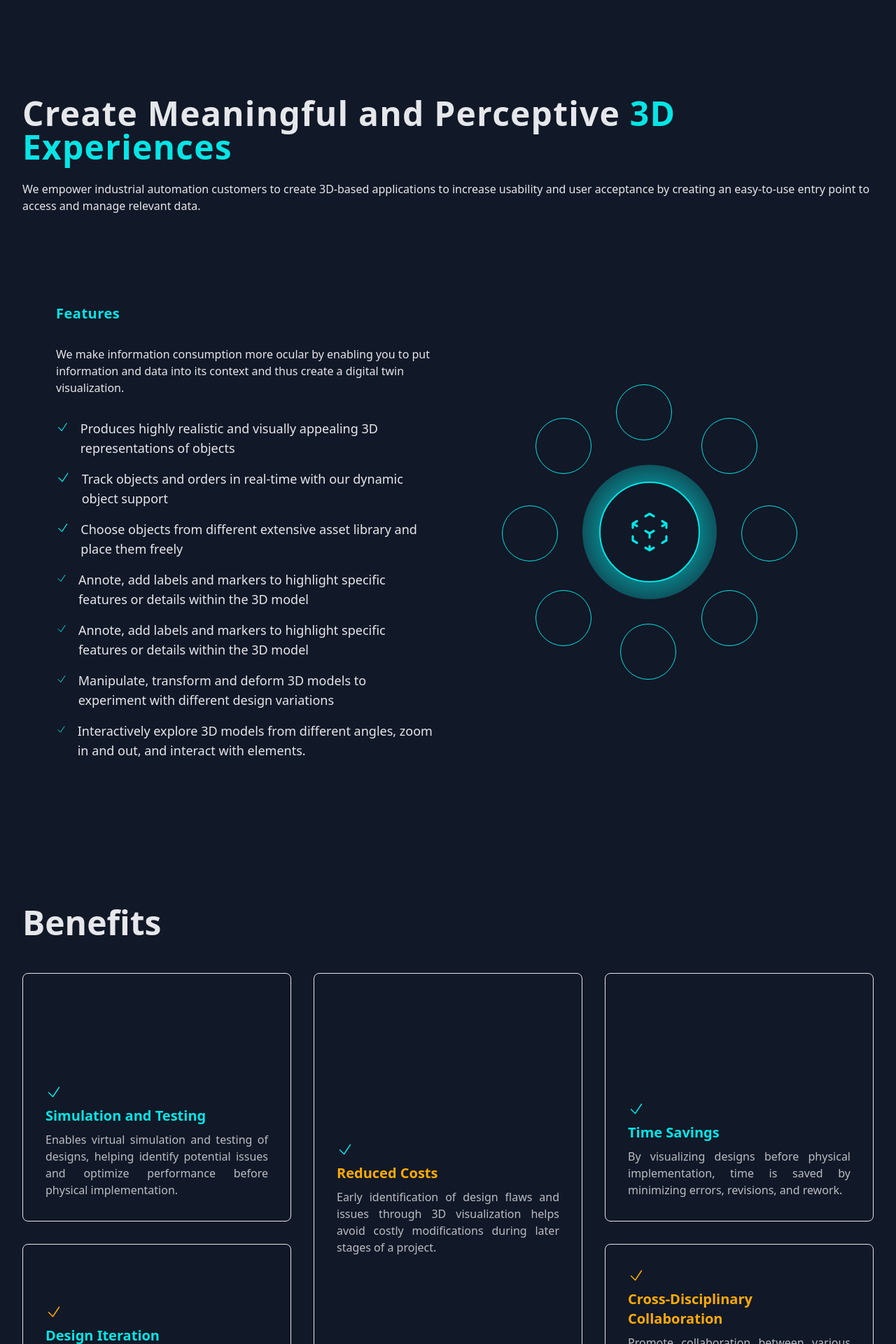
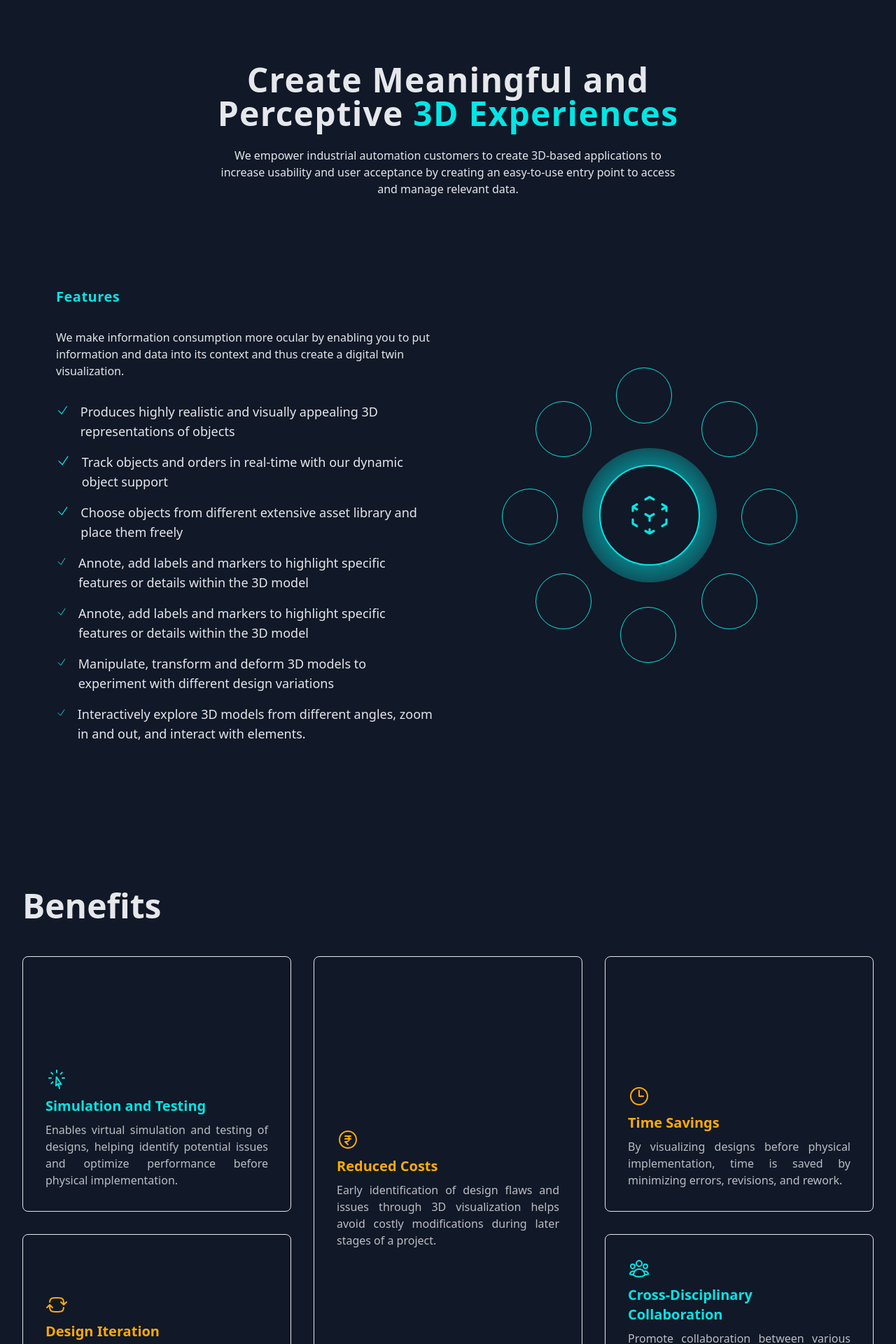
Before and after one commit to akash-tqb/Mavenberg, a Next.js app: page /products/3d-visualiser in a window 1280 px wide. Shown: the part 440-2360 px from the top of the page at 70% size. Built offline with nearby package versions, Linux system fonts and the light colour scheme.

Commit message:
change for product page benefits

```diff
--- a/sections/productspage/3dvisualiser/3dvisualiser1.tsx
+++ b/sections/productspage/3dvisualiser/3dvisualiser1.tsx
@@ -6,9 +6,9 @@ export default function DVisualiser1() {
     <section className="px-4 py-16 mx-auto sm:max-w-xl md:max-w-full lg:max-w-screen-xl md:px-24 lg:px-8 lg:py-20">
       <div className="space-y-5 max-w-4xl mx-auto text-center">
         <h2 className="text-4xl lg:mb-12 text-maven-white font-extrabold mx-auto md:text-5xl">
-        View a Digital Twin Augmented in Real Time{" "}<br/>
+        View a Digital Twin Augmented in{" "}
           <span className="text-transparent bg-clip-text bg-gradient-to-r from-maven-blue to-maven-orange">
-          With Insights
+          Real Time With Insights
           </span>
         </h2>
         <div className="items-center justify-center gap-x-3 space-y-3 sm:flex sm:space-y-0">
--- a/sections/productspage/3dvisualiser/3dvisualiser2.tsx
+++ b/sections/productspage/3dvisualiser/3dvisualiser2.tsx
@@ -4,7 +4,7 @@ import Link from "next/link";
 export default function Dvisualiser2() {
   return (
     <div className="px-4 py-16 mx-auto sm:max-w-xl md:max-w-full lg:max-w-screen-xl md:px-24 lg:px-8 lg:py-20">
-      <div className="lg:mb-20 mb-12">
+      <div className="lg:mb-20 mb-12 lg:max-w-2xl mx-auto text-center flex flex-col items-center justify-center">
         <h1 className="sm:text-5xl mb-6 text-3xl font-sans font-bold tracking-wide text-maven-white">
           Create Meaningful and Perceptive{" "}
           <span className=" text-maven-blue">3D Experiences</span>
--- a/sections/productspage/3dvisualiser/3dvisualiser3.tsx
+++ b/sections/productspage/3dvisualiser/3dvisualiser3.tsx
@@ -15,14 +15,15 @@ export default function Dvisualiser3() {
               viewBox="0 0 24 24"
               strokeWidth="1.5"
               stroke="currentColor"
-              className="w-6 h-6 text-maven-blue"
+              className=" text-maven-blue w-8 h-8"
             >
               <path
                 strokeLinecap="round"
                 strokeLinejoin="round"
-                d="M4.5 12.75l6 6 9-13.5"
+                d="M15.042 21.672L13.684 16.6m0 0l-2.51 2.225.569-9.47 5.227 7.917-3.286-.672zM12 2.25V4.5m5.834.166l-1.591 1.591M20.25 10.5H18M7.757 14.743l-1.59 1.59M6 10.5H3.75m4.007-4.243l-1.59-1.59"
               />
             </svg>
+
             <h3 className="text-maven-blue text-xl font-bold ">
               Simulation and Testing
             </h3>
@@ -39,14 +40,15 @@ export default function Dvisualiser3() {
               viewBox="0 0 24 24"
               strokeWidth="1.5"
               stroke="currentColor"
-              className="w-6 h-6 text-maven-blue"
+              className=" text-maven-orange w-8 h-8"
             >
               <path
                 strokeLinecap="round"
                 strokeLinejoin="round"
-                d="M4.5 12.75l6 6 9-13.5"
+                d="M15 8.25H9m6 3H9m3 6l-3-3h1.5a3 3 0 100-6M21 12a9 9 0 11-18 0 9 9 0 0118 0z"
               />
             </svg>
+
             <h3 className="text-maven-orange text-xl font-bold">
               Reduced Costs
             </h3>
@@ -63,15 +65,18 @@ export default function Dvisualiser3() {
               viewBox="0 0 24 24"
               strokeWidth="1.5"
               stroke="currentColor"
-              className="w-6 h-6 text-maven-blue"
+              className=" text-maven-orange w-8 h-8"
             >
               <path
                 strokeLinecap="round"
                 strokeLinejoin="round"
-                d="M4.5 12.75l6 6 9-13.5"
+                d="M12 6v6h4.5m4.5 0a9 9 0 11-18 0 9 9 0 0118 0z"
               />
             </svg>
-            <h3 className="text-maven-blue text-xl font-bold">Time Savings</h3>
+
+            <h3 className="text-maven-orange text-xl font-bold">
+              Time Savings
+            </h3>
             <p className="text-maven-white/80 text-justify">
               By visualizing designs before physical implementation, time is
               saved by minimizing errors, revisions, and rework.
@@ -84,22 +89,22 @@ export default function Dvisualiser3() {
               viewBox="0 0 24 24"
               strokeWidth="1.5"
               stroke="currentColor"
-              className="w-6 h-6 text-maven-orange"
+              className=" text-maven-orange w-8 h-8"
             >
               <path
                 strokeLinecap="round"
                 strokeLinejoin="round"
-                d="M4.5 12.75l6 6 9-13.5"
+                d="M19.5 12c0-1.232-.046-2.453-.138-3.662a4.006 4.006 0 00-3.7-3.7 48.678 48.678 0 00-7.324 0 4.006 4.006 0 00-3.7 3.7c-.017.22-.032.441-.046.662M19.5 12l3-3m-3 3l-3-3m-12 3c0 1.232.046 2.453.138 3.662a4.006 4.006 0 003.7 3.7 48.656 48.656 0 007.324 0 4.006 4.006 0 003.7-3.7c.017-.22.032-.441.046-.662M4.5 12l3 3m-3-3l-3 3"
               />
             </svg>
-            <h3 className="text-maven-blue text-xl font-bold">
+
+            <h3 className="text-maven-orange text-xl font-bold">
               Design Iteration
             </h3>
             <p className="text-maven-white/80 text-justify">
               Reliably explore multiple design variations, speeding up the
               iterative design process.{" "}
             </p>
-
           </div>
 
           <div className="lg:row-span-3 lg:col-start-3 space-y-2 flex flex-col justify-end p-4 lg:p-8 rounded-lg border border-maven-white">
@@ -109,15 +114,16 @@ export default function Dvisualiser3() {
               viewBox="0 0 24 24"
               strokeWidth="1.5"
               stroke="currentColor"
-              className="w-6 h-6 text-maven-orange"
+              className=" text-maven-blue w-8 h-8"
             >
               <path
                 strokeLinecap="round"
                 strokeLinejoin="round"
-                d="M4.5 12.75l6 6 9-13.5"
+                d="M18 18.72a9.094 9.094 0 003.741-.479 3 3 0 00-4.682-2.72m.94 3.198l.001.031c0 .225-.012.447-.037.666A11.944 11.944 0 0112 21c-2.17 0-4.207-.576-5.963-1.584A6.062 6.062 0 016 18.719m12 0a5.971 5.971 0 00-.941-3.197m0 0A5.995 5.995 0 0012 12.75a5.995 5.995 0 00-5.058 2.772m0 0a3 3 0 00-4.681 2.72 8.986 8.986 0 003.74.477m.94-3.197a5.971 5.971 0 00-.94 3.197M15 6.75a3 3 0 11-6 0 3 3 0 016 0zm6 3a2.25 2.25 0 11-4.5 0 2.25 2.25 0 014.5 0zm-13.5 0a2.25 2.25 0 11-4.5 0 2.25 2.25 0 014.5 0z"
               />
             </svg>
-            <h3 className="text-maven-orange text-xl font-bold">
+
+            <h3 className="text-maven-blue text-xl font-bold">
               Cross-Disciplinary Collaboration
             </h3>
             <p className="text-maven-white/80 text-justify">
--- a/sections/productspage/panel-configurator/panel-configurator2.tsx
+++ b/sections/productspage/panel-configurator/panel-configurator2.tsx
@@ -4,7 +4,7 @@ import Link from "next/link";
 export default function PanelConfigurator2() {
   return (
     <div className="px-4 py-16 mx-auto sm:max-w-xl md:max-w-full lg:max-w-screen-xl md:px-24 lg:px-8 lg:py-20">
-      <div className="lg:mb-20 mb-12">
+      <div className="lg:mb-20 mb-12 lg:max-w-2xl mx-auto text-center flex flex-col items-center justify-center">
         <h1 className="sm:text-5xl mb-6 text-3xl font-sans font-bold tracking-wide text-maven-white">
           Maximize Your{" "}
           <span className=" text-maven-blue">Panel Configurability </span>
@@ -15,7 +15,7 @@ export default function PanelConfigurator2() {
           components from frames to sheets according to your bespoke needs.
         </h3>
       </div>
-      <div className="flex flex-col-reverse gap-8 lg:flex-row w-full p-8  lg:p-12 ">
+      <div className="flex flex-col-reverse gap-8 lg:flex-row w-full p-8  lg:p-12">
         <div className="flex flex-col space-y-12 lg:w-1/2">
           <div className="flex flex-col gap-8">
             <h1 className="text-maven-blue text-xl font-bold tracking-wide">
--- a/sections/productspage/tc&aliasintegration/tc&alias-integration2.tsx
+++ b/sections/productspage/tc&aliasintegration/tc&alias-integration2.tsx
@@ -4,7 +4,7 @@ import Link from "next/link";
 export default function TCAliasIntegration2() {
   return (
     <div className="px-4 py-16 mx-auto sm:max-w-xl md:max-w-full lg:max-w-screen-xl md:px-24 lg:px-8 lg:py-20">
-      <div className="lg:mb-20 mb-12">
+      <div className="lg:mb-20 mb-12 lg:max-w-2xl mx-auto text-center flex flex-col items-center justify-center">
         <h1 className="sm:text-5xl mb-6 text-3xl font-sans font-bold tracking-wide text-maven-white">
         Work with a single{" "}
           <span className=" text-maven-blue">source of truth</span>
--- a/styles/globals.css
+++ b/styles/globals.css
@@ -2,7 +2,7 @@
 @tailwind components;
 @tailwind utilities;
 
-.nav-shadow{
+/* .nav-shadow{
   box-shadow: 0 0 6px 2px #03e5e5;
 }
 .bg-mavendx {
@@ -19,7 +19,7 @@
 }
 .bg-visualiser {
   background-image: url('https://akash-tqb.github.io/Mavenberg/3dvisualiser.svg');
-}
+} */
 @media screen and (min-width: 1024px) {
   .lg-nav-shadow{
     box-shadow: 0 0 6px 2px #03e5e5;
--- a/tailwind.config.js
+++ b/tailwind.config.js
@@ -17,9 +17,6 @@ module.exports = {
           "conic-gradient(from 180deg at 50% 50%, var(--tw-gradient-stops))",
       },
     },
-    fontFamily: {
-      'poppins': ['Poppins', 'sans-serif']
-    },
     colors: {
       transparent: "transparent",
       "maven-blue": "#03E5E5",
```
Also changed, not shown: sections/homepage/products.tsx (+5 -5 lines), sections/productspage/panel-configurator/panelconfigurator3.tsx (+20 -15 lines), sections/productspage/tc&aliasintegration/tc&alias-integration3.tsx (+18 -13 lines), sections/productspage/tc&aliasintegration/tc&alias-integration1.tsx (line endings or trailing spaces).
